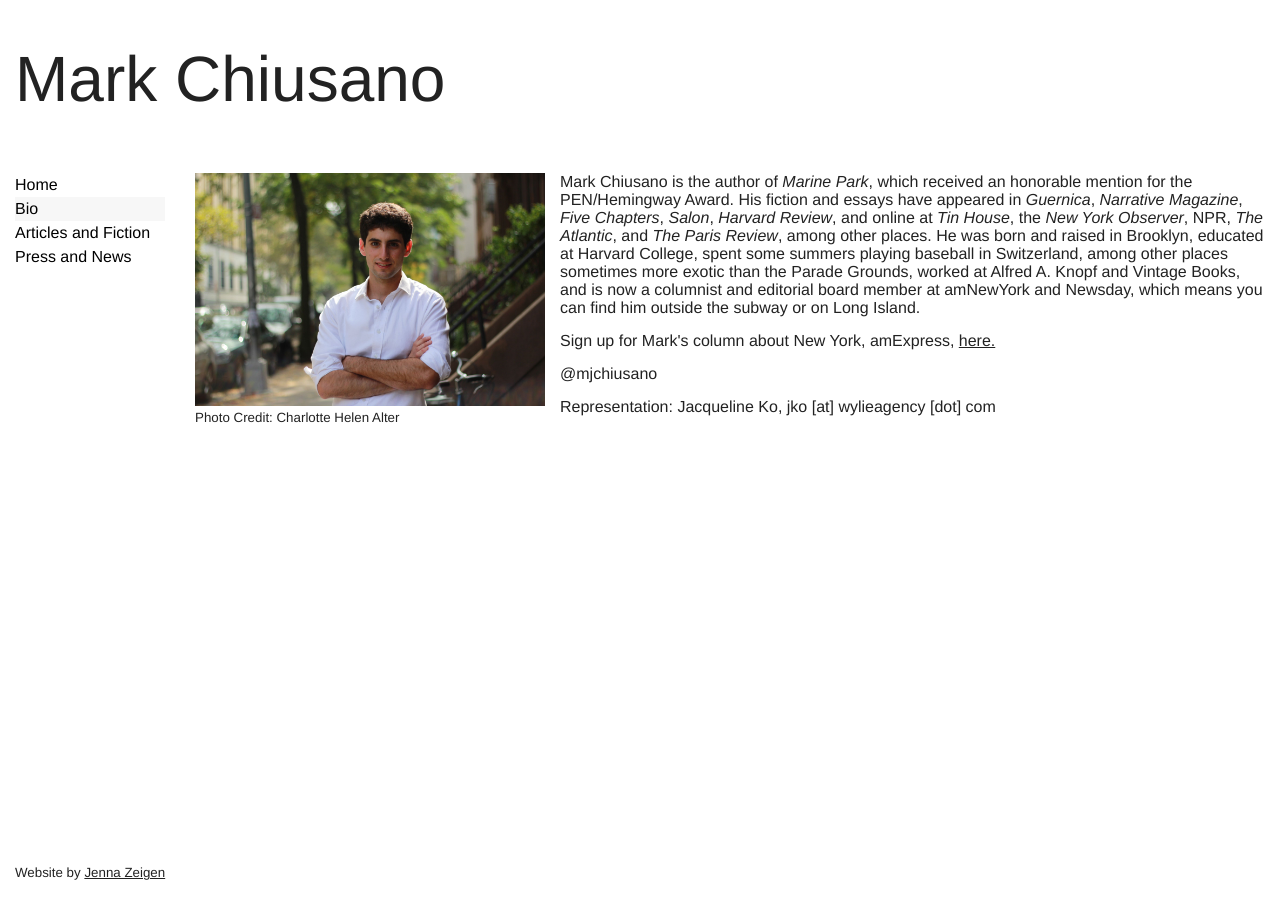
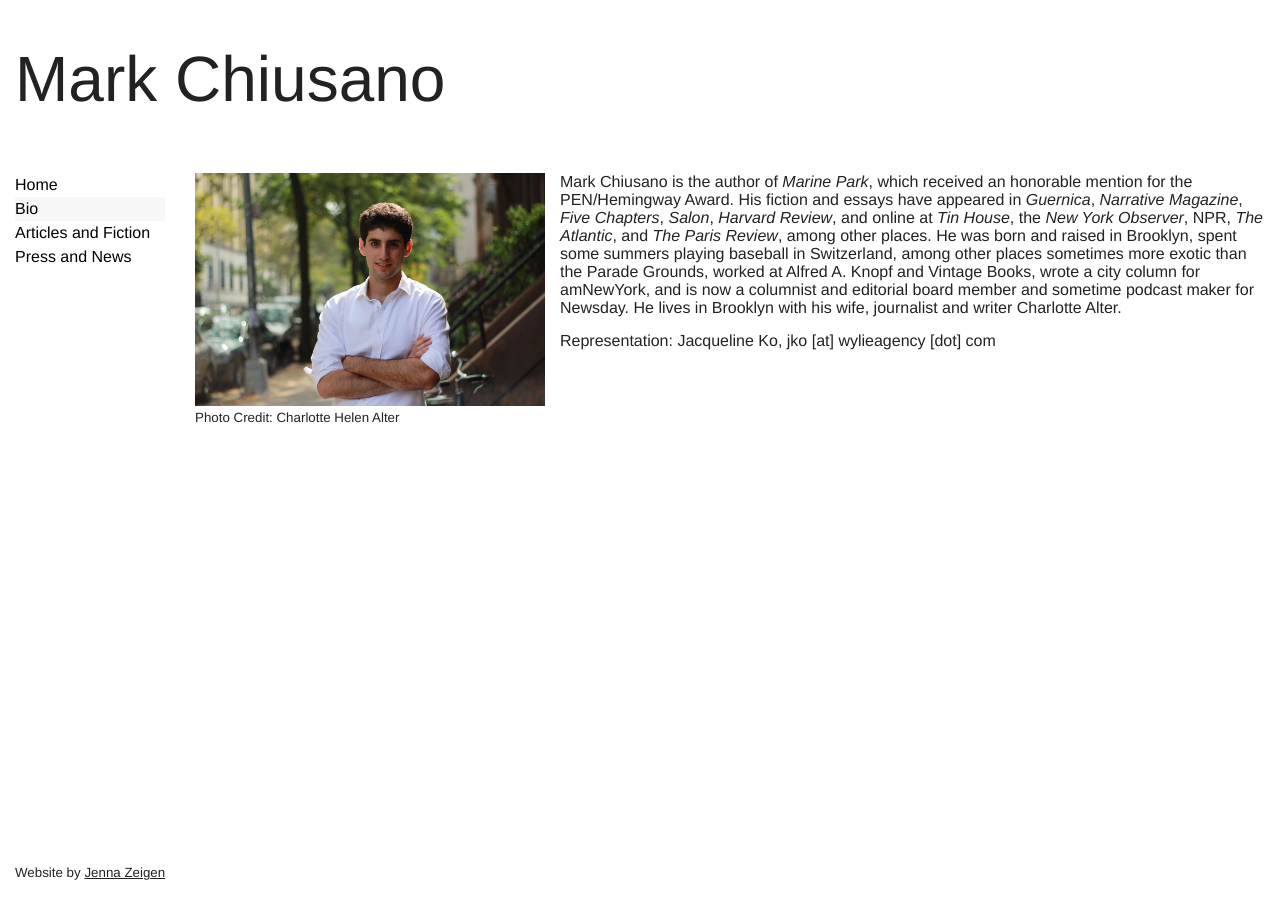
Before and after one commit to mjchiusano/mjchiusano.github.io, a Jekyll site: the page built from bio.html, in a window 1280 px wide. Built offline with Jekyll 4.4.1, drawn with Linux system fonts in a browser that asks for light colours; Markdown is read by kramdown in place of the engine named in the settings.

Commit message:
bio change

```diff
--- a/bio.html
+++ b/bio.html
@@ -8,11 +8,8 @@
   <small>Photo Credit: Charlotte Helen Alter</small>
 </div>
 
-<p class="gutter-pad-bottom">Mark Chiusano is the author of <i>Marine Park</i>, which received an honorable mention for the PEN/Hemingway Award. His fiction and essays have appeared in <i>Guernica</i>, <i>Narrative Magazine</i>, <i>Five Chapters</i>, <i>Salon</i>, </i><i>Harvard Review</i>, and online at <i>Tin House</i>, the <i>New York Observer</i>, NPR, <i>The Atlantic</i>, and <i>The Paris Review</i>, among other places. He was born and raised in Brooklyn, educated at Harvard College, spent some summers playing baseball in Switzerland, among other places sometimes more exotic than the Parade Grounds, worked at Alfred A. Knopf and Vintage Books, and is now a columnist and editorial board member at amNewYork and Newsday, which means you can find him outside the subway or on Long Island.</p>
+<p class="gutter-pad-bottom">Mark Chiusano is the author of <i>Marine Park</i>, which received an honorable mention for the PEN/Hemingway Award. His fiction and essays have appeared in <i>Guernica</i>, <i>Narrative Magazine</i>, <i>Five Chapters</i>, <i>Salon</i>, </i><i>Harvard Review</i>, and online at <i>Tin House</i>, the <i>New York Observer</i>, NPR, <i>The Atlantic</i>, and <i>The Paris Review</i>, among other places. He was born and raised in Brooklyn, spent some summers playing baseball in Switzerland, among other places sometimes more exotic than the Parade Grounds, worked at Alfred A. Knopf and Vintage Books, wrote a city column for amNewYork, and is now a columnist and editorial board member and sometime podcast maker for Newsday. He lives in Brooklyn with his wife, journalist and writer Charlotte Alter.</p>
 
-Sign up for Mark's column about New York, amExpress, <a href="http://www.amny.com/amexpress">here.</a>
-<p class="gutter-pad-bottom"></p>
-<p class="gutter-pad-bottom">@mjchiusano</p>
 
 <p>Representation:
 Jacqueline Ko,
```
